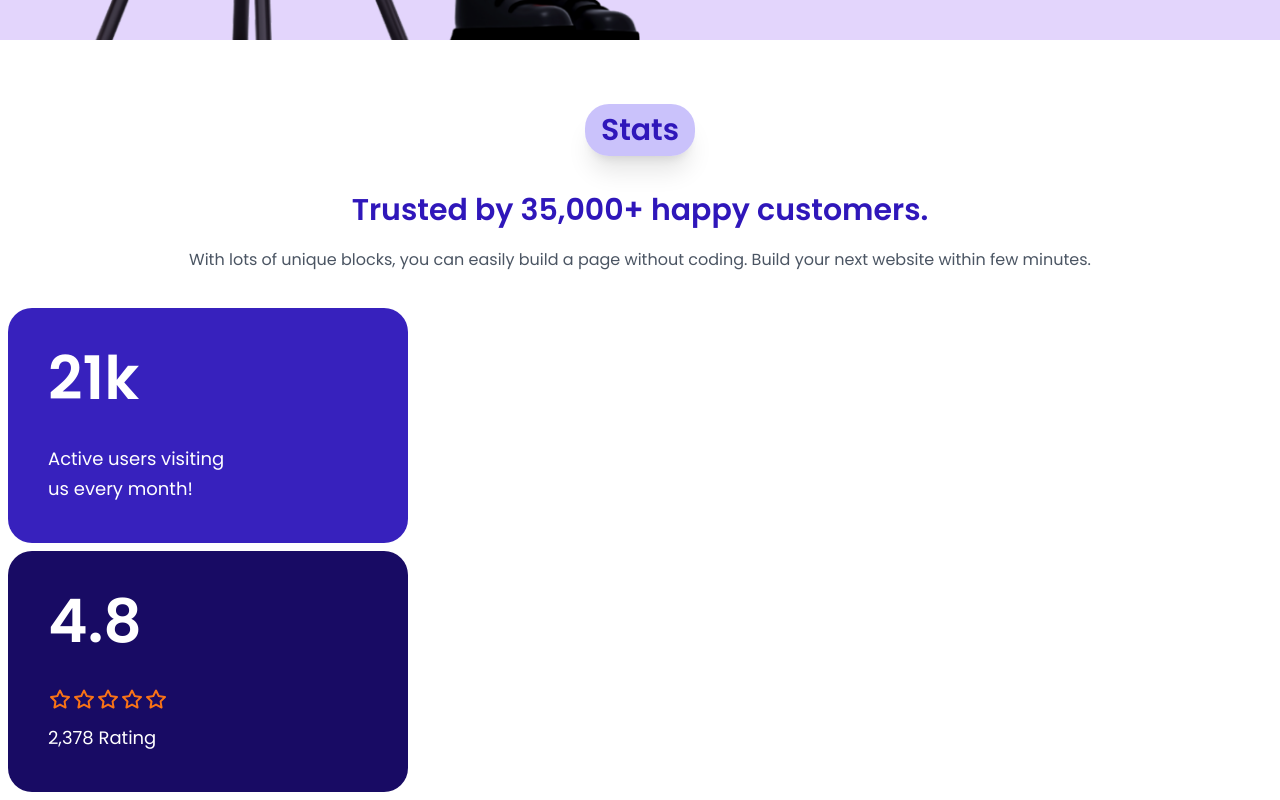
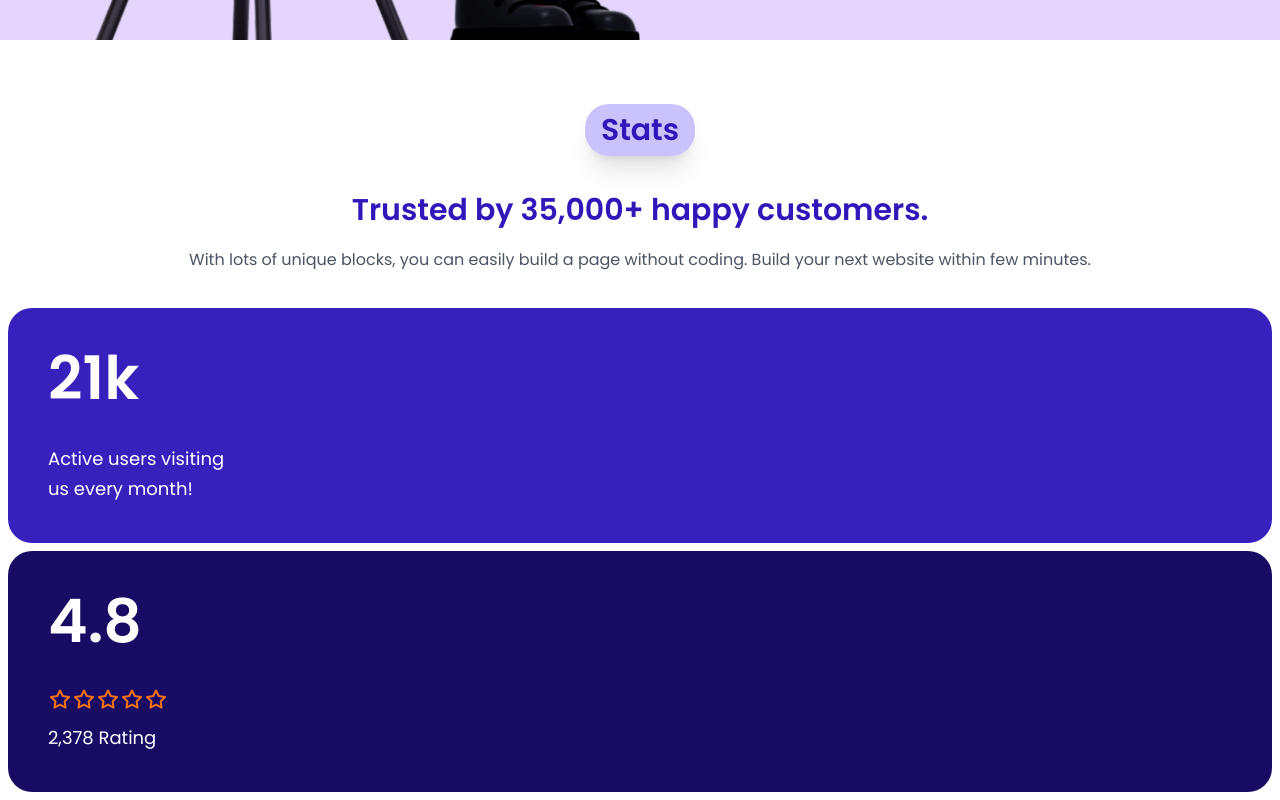
Before and after one commit to bravo-stack/Tailwind-Landing-Page, a React (Create React App) app: page / in a window 1280 px wide. Shown: the part 2590-3390 px from the top of the page. Built offline with nearby package versions, Linux system fonts and the light colour scheme.

Commit message:
reduced the statcard min-width

```diff
--- a/src/index.css
+++ b/src/index.css
@@ -103,5 +103,5 @@ code {
 }
 
 .statcard-size {
-  max-width: 400px;
+  min-width: 150px;
 }
```
